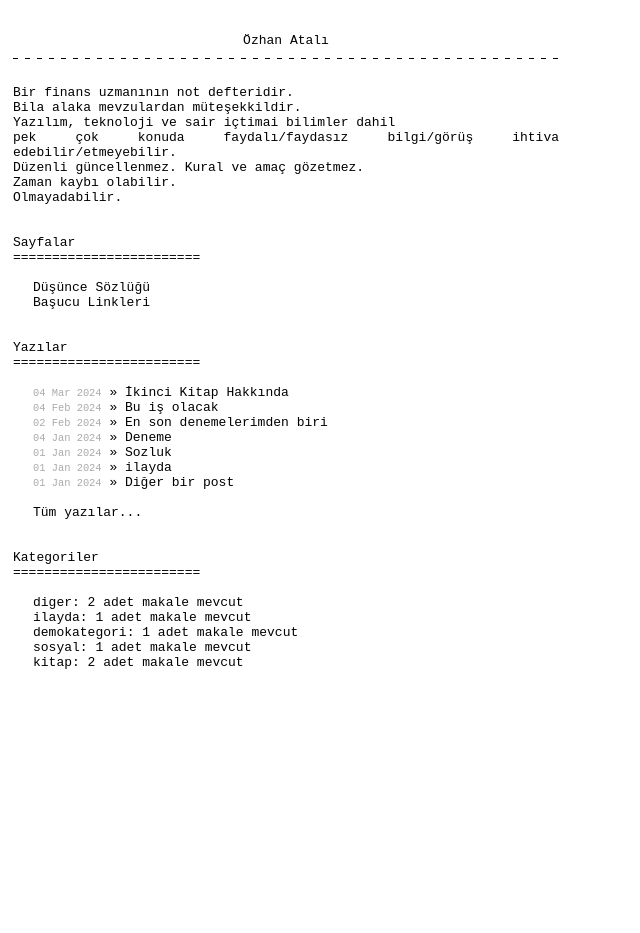
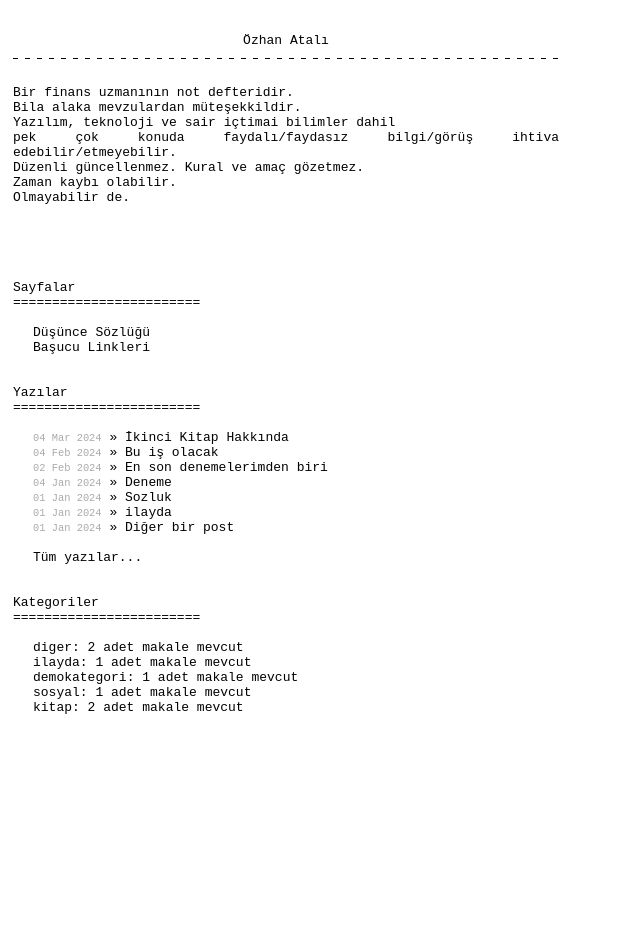
Before and after one commit to ozhanatali/ozhanatali.github.io, a Jekyll site: the page built from index.html, in a window 1280 px wide. Shown: the whole page, without its empty margins (0-640 px from the left). Built offline with Jekyll 4.4.1, drawn with Linux system fonts in a browser that asks for light colours.

Commit message:
Update index.html

```diff
--- a/index.html
+++ b/index.html
@@ -20,7 +20,7 @@ Yazılım, teknoloji ve sair içtimai bilimler dahil <br>
 pek çok konuda faydalı/faydasız bilgi/görüş ihtiva edebilir/etmeyebilir.<br>
 Düzenli güncellenmez. Kural ve amaç gözetmez. <br>
 Zaman kaybı olabilir. <br>
-Olmayadabilir.<br> <br> <br>
+Olmayabilir de.<br><br><br><br><br><br>
 
 
 Sayfalar<br>
```
